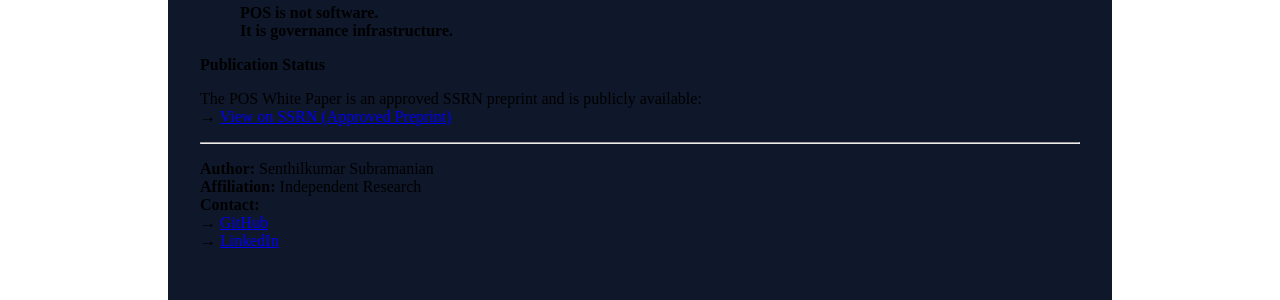
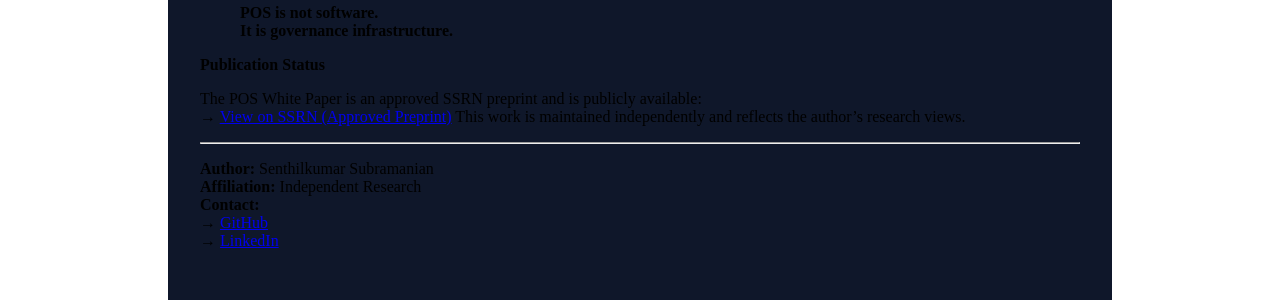
Before and after one commit to 98412senthil-sketch/pos-doctrine, a Jekyll site: the page built from index.md, in a window 1280 px wide. Shown: the part 987-1287 px from the top of the page. Built offline with Jekyll 4.4.1, drawn with Linux system fonts in a browser that asks for light colours; our own code applies the rules of GitHub Pages for plain Markdown files.

Commit message:
Update index.md with author's research views
Added note about independent maintenance and author's views.

```diff
--- a/index.md
+++ b/index.md
@@ -52,6 +52,8 @@ It is governance infrastructure.**
 
 The POS White Paper is an approved SSRN preprint and is publicly available:
 → [View on SSRN (Approved Preprint)](https://papers.ssrn.com/abstract=6054955)
+This work is maintained independently and reflects the author's research views.
+
 
 ---
 
```
